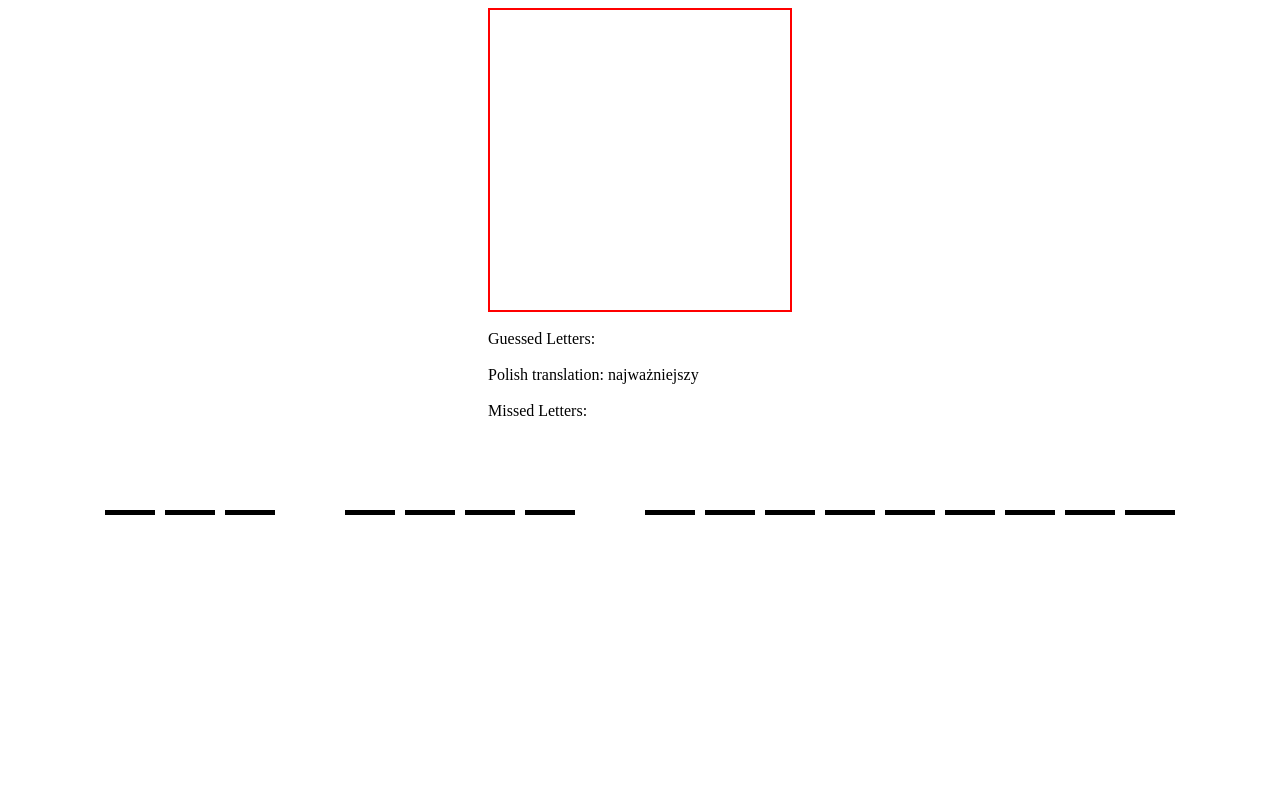
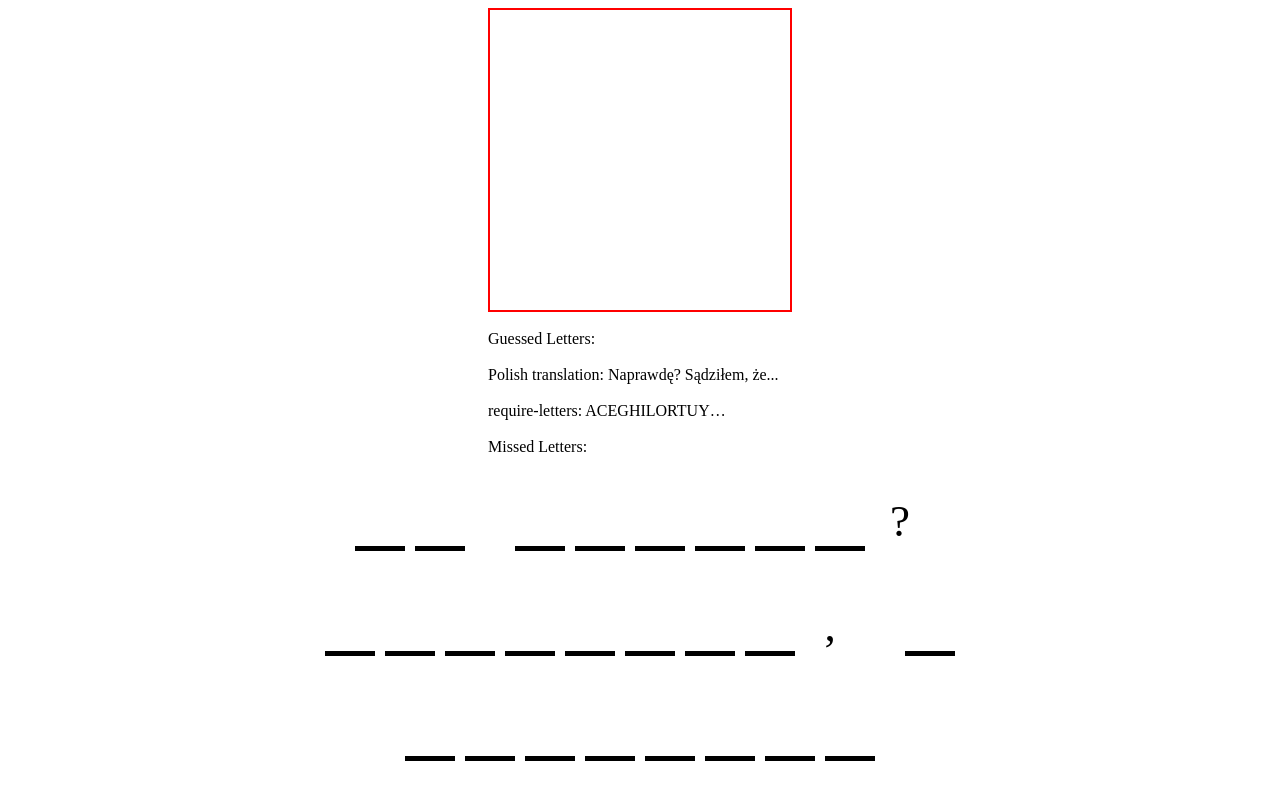
Before and after one commit to KubackiWojciech/hangman-english-game, a React app: page / in a window 1280 px wide. Built offline with nearby package versions, Linux system fonts and the light colour scheme.

Commit message:
fixed first word handler

```diff
--- a/src/app/App.tsx
+++ b/src/app/App.tsx
@@ -21,12 +21,13 @@ enum gameStatus {
 }
 
 export default function App() {
-  const [selectedWord, setSelectedWord] = useState('the most important');
+  const firstPhrase = phrases[Math.floor(phrases.length * Math.random())];
+  const [selectedWord, setSelectedWord] = useState(firstPhrase[1]);
   const [guessedLetters, setGuessedLetters] = useState<string[]>([]);
   const [missedLetters, setMissedLetters] = useState<string[]>([]);
-  const [requiredLetters, setRequiredLetters] = useState<string[]>(generateRequiredLetters(selectedWord));
+  const [requiredLetters, setRequiredLetters] = useState<string[]>(generateRequiredLetters(firstPhrase[1]));
   const [currentGameStatus, setCurrentGameStatus] = useState(gameStatus.lasts);
-  const [polishTranslation, setPolishTranslation] = useState('najważniejszy');
+  const [polishTranslation, setPolishTranslation] = useState(firstPhrase[0]);
 
   useEffect(() => {
     document.body.addEventListener('keydown', keyInputHandler);
@@ -78,11 +79,11 @@ export default function App() {
   };
 
   function startNewGame() {
-    // let newWord = phrases[Math.floor(phrases.length * Math.random())];
-    let newWord = phrases[13];
+    let newWord = phrases[Math.floor(phrases.length * Math.random())];
+    // let newWord = phrases[10]; //to test specific phrase
     setSelectedWord(newWord[1]);
     setPolishTranslation(newWord[0]);
-    setRequiredLetters(generateRequiredLetters(newWord[1]));
+    setRequiredLetters(structuredClone(generateRequiredLetters(newWord[1])));
     setCurrentGameStatus(gameStatus.lasts);
     setGuessedLetters(structuredClone([]));
     setMissedLetters(structuredClone([]));
@@ -118,7 +119,6 @@ function generateRequiredLetters(word: string) {
   return word
     .toUpperCase()
     .split('')
-    .filter(x => x !== ' ')
     .filter(x => !specialChars.includes(x))
     .filter((x, pos, self) => self.indexOf(x) === pos)
     .sort();
--- a/src/app/phrases.json
+++ b/src/app/phrases.json
@@ -12,5 +12,12 @@
     ["Przepraszam, że Ci przeszkadzam.", "Sorry to bother you."],
     ["Ile to kosztuje?", "How much is that?"],
     ["Czy mogę prosić o...?", "Can I have...?"],
+    ["Co powiesz na…?", "How about…?"],
+    ["Która jest godzina?", "What time is it?"],
+    ["konkretny", "specific"],
+    ["Oddzwoń do mnie na numer...", "Please call me back at…"],
+    ["Naprawdę? Sądziłem, że...", "Oh really? Actually, I thought…"],
+    ["onieśmielający", "intimidating"],
+    ["WWWWWWWWWWWWWWWWWWWWWWWWWWWWWWWWWWWWW", "WWWWWWWWWWWWWWWWWWWWWWWWWWWWWWWWWWWWW"],
     ["WWWWWWWWWWWWWWWWWWWWWWWWWWWWWWWWWWWWW", "WWWWWWWWWWWWWWWWWWWWWWWWWWWWWWWWWWWWW"],
     ["cztery", "four"] ]
--- a/src/drawing/Drawing.tsx
+++ b/src/drawing/Drawing.tsx
@@ -30,6 +30,10 @@ export default function Drawing() {
         <span>Polish translation: </span>
         <span>{polishTranslation}</span>
       </div>
+      <div id="require-letters">
+        <span>require-letters: </span>
+        <span>{requiredLetters}</span>
+      </div>
 
       <div id="missed-letters">
         <span>Missed Letters:</span>
--- a/src/wordInput/WordInput.tsx
+++ b/src/wordInput/WordInput.tsx
@@ -15,7 +15,10 @@ export default function WordInput(param: params) {
     return (
         <div id='word-input-container'>
             {
-                param.word.toUpperCase().split('').map((letter, index) => (
+                param.word.split(' ').map(oneWord =>
+                    <div className='one-word-container'>
+                        {
+                            oneWord.toUpperCase().split('').map((letter, index) => (
                                 <div className={!specialChars.includes(letter) ? "letter container" : "space container"} key={index}>{
                                     guessedLetters.map(x =>
                                         x.toUpperCase())
@@ -27,3 +30,6 @@ export default function WordInput(param: params) {
                     </div>
                 )
             }
+        </div>
+    )
+}
--- a/src/wordInput/wordInput.sass
+++ b/src/wordInput/wordInput.sass
@@ -1,14 +1,24 @@
 #word-input-container
     display: flex
-    column-gap: 10px
+    width: 90%
+    flex-wrap: wrap
+    row-gap: 50px
+    align-items: center
+    justify-content: center
+    column-gap: 50px
 
-    .container
-        height: 50px
-        aspect-ratio: 1
+    .one-word-container
         display: flex
-        align-items: center
-        justify-content: center
-        font-size: 45px
+        flex-wrap: nowrap
+        column-gap: 10px
+
+        .container
+            height: 50px
+            aspect-ratio: 1
+            display: flex
+            align-items: center
+            justify-content: center
+            font-size: 45px
 
     .letter
         border-bottom: 5px solid black
```
Lines whose indentation alone changed are shown as unchanged.
